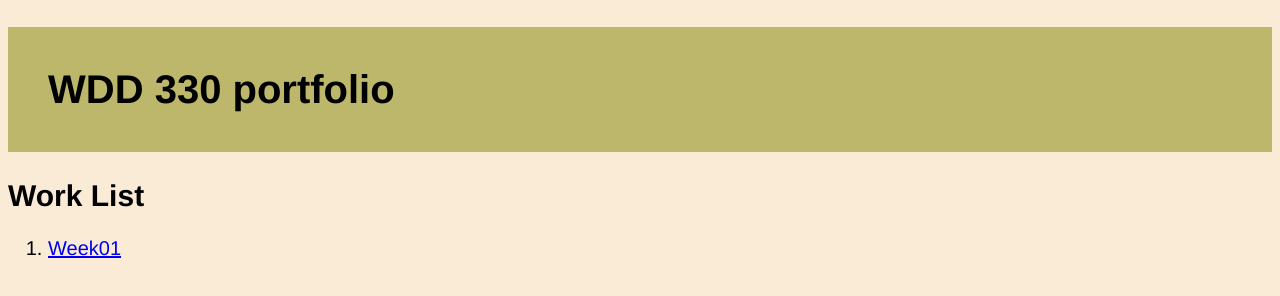
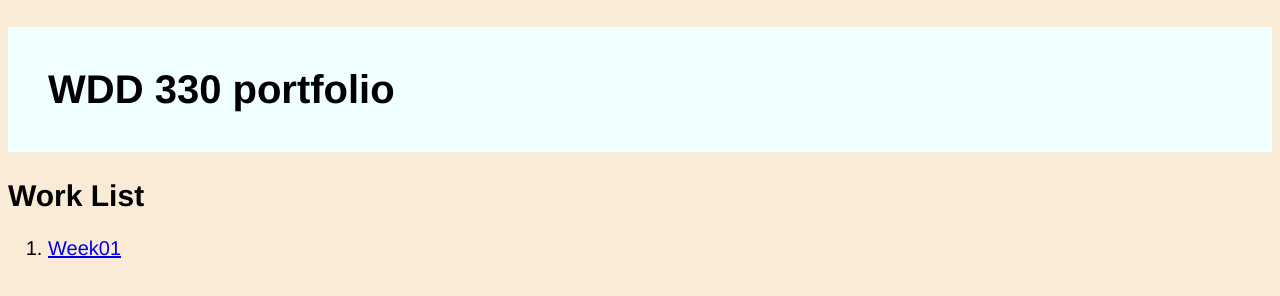
Before and after one commit to Rick-243/WDD-330, a plain HTML site: page index.html in a window 1280 px wide. Drawn offline with Linux system fonts and the light colour scheme.

Commit message:
Playing with colors

```diff
--- a/styles.css
+++ b/styles.css
@@ -4,6 +4,6 @@ body{
     font-family: 'Franklin Gothic Medium', 'Arial Narrow', Arial, sans-serif;
 }
 h1{
-    background-color: darkkhaki;
+    background-color: azure;
     padding: 1em;
 }
```
